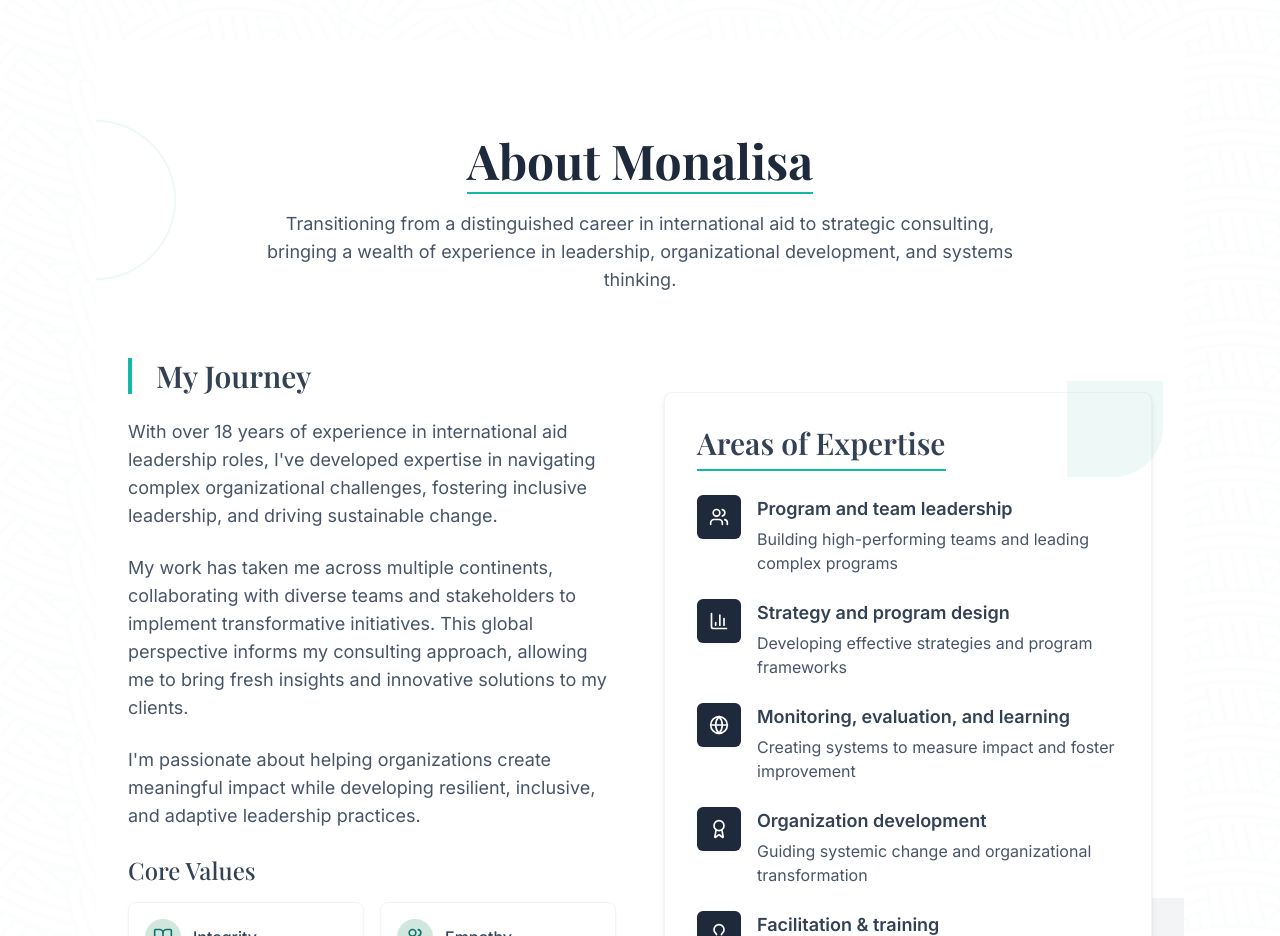
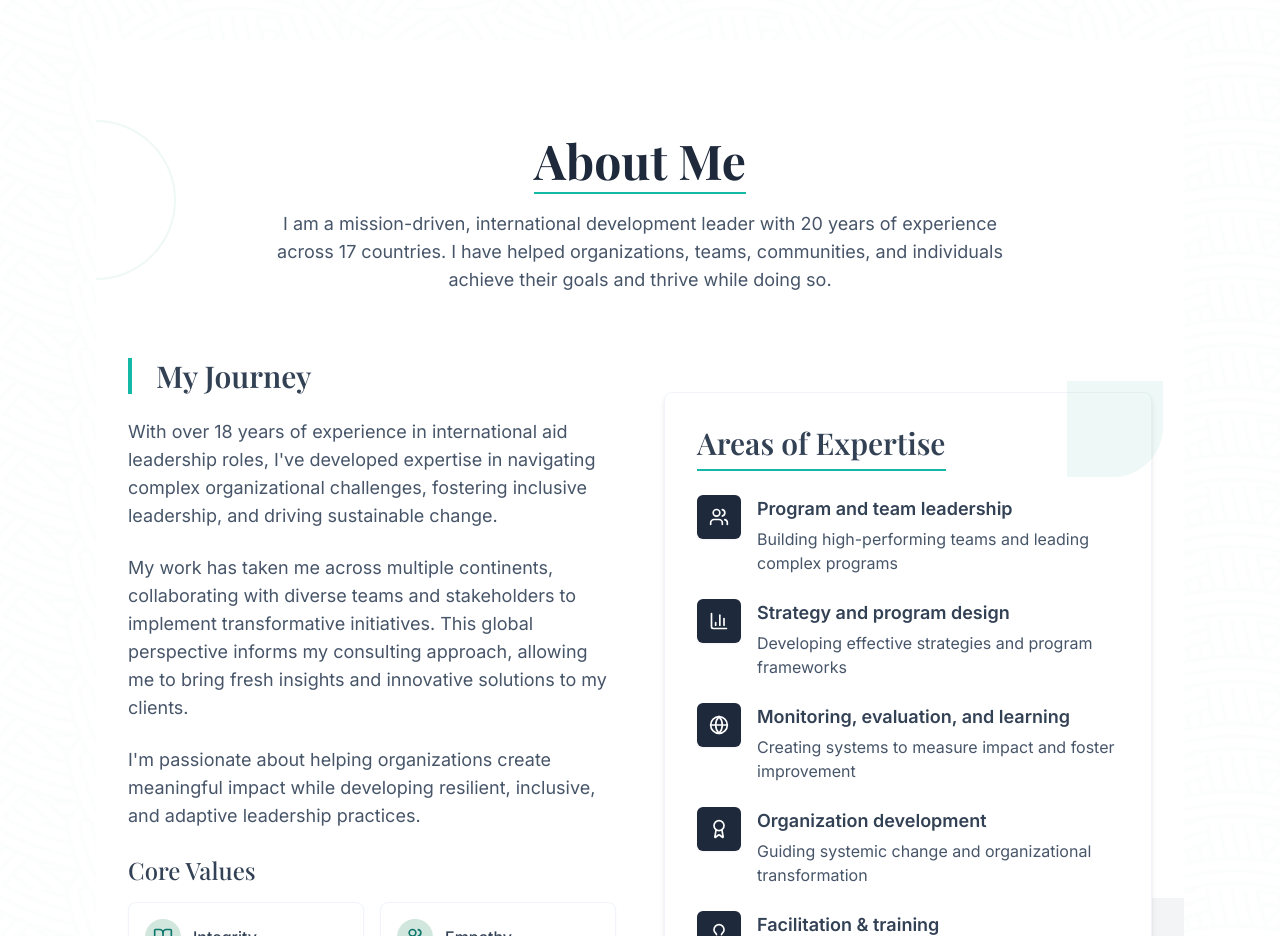
Before and after one commit to sameraltaher/monalisa-salib-consulting-pathways, a React (Vite) app: page / in a window 1280 px wide. Shown: the part 920-1856 px from the top of the page. Built offline with nearby package versions, Linux system fonts and the light colour scheme.

Commit message:
Changed the about me section

```diff
--- a/src/components/About.tsx
+++ b/src/components/About.tsx
@@ -12,11 +12,10 @@ const About = () => {
         {/* Section Header */}
         <div className="mb-16 text-center">
           <div className="inline-block border-b-2 border-teal-500 mb-4">
-            <h2 className="heading-lg text-slate-800 mb-2">About Monalisa</h2>
+            <h2 className="heading-lg text-slate-800 mb-2">About Me</h2>
           </div>
           <p className="paragraph text-slate-600 max-w-3xl mx-auto">
-            Transitioning from a distinguished career in international aid to strategic consulting,
-            bringing a wealth of experience in leadership, organizational development, and systems thinking.
+          I am a mission-driven, international development leader with 20 years of experience across 17 countries. I have helped organizations, teams, communities, and individuals achieve their goals and thrive while doing so.
           </p>
         </div>
 
```
